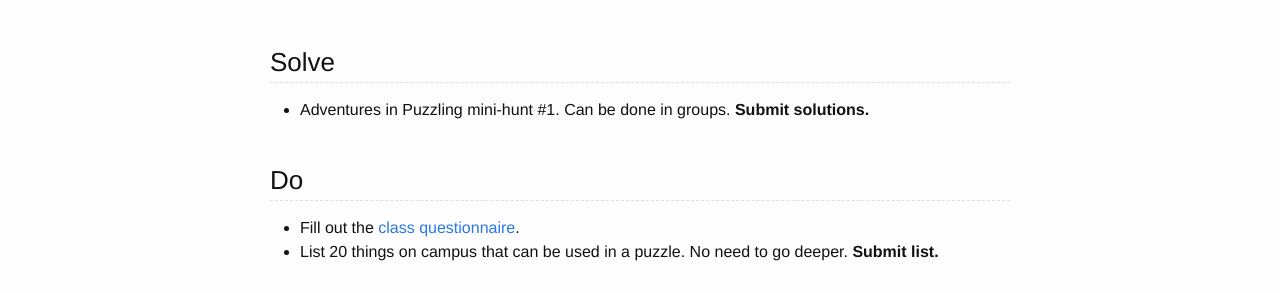
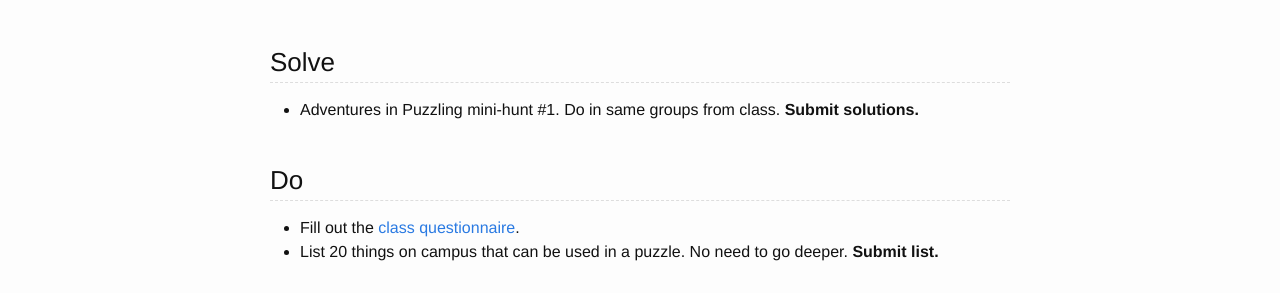
Before and after one commit to transmedia-puzzles/transmedia-puzzles.github.io, a Jekyll site: the page built from _posts/2017-03-27-1.md, in a window 1280 px wide. Shown: the part 948-1241 px from the top of the page. Built offline with Jekyll 4.4.1, drawn with Linux system fonts in a browser that asks for light colours.

Commit message:
Clarify.

```diff
--- a/_posts/2017-03-27-1.md
+++ b/_posts/2017-03-27-1.md
@@ -32,7 +32,7 @@ Share a Google Folder with me and put all your solutions and creations in there.
 
 ### Solve
 
-* Adventures in Puzzling mini-hunt #1. Can be done in groups. **Submit solutions.**
+* Adventures in Puzzling mini-hunt #1. Do in same groups from class. **Submit solutions.**
 
 ### Do
 
```
